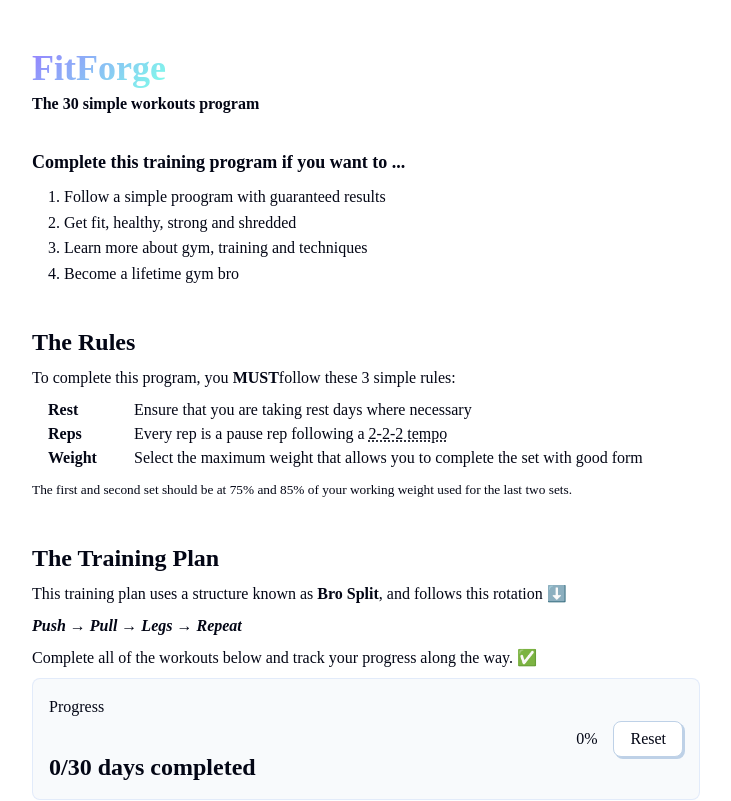
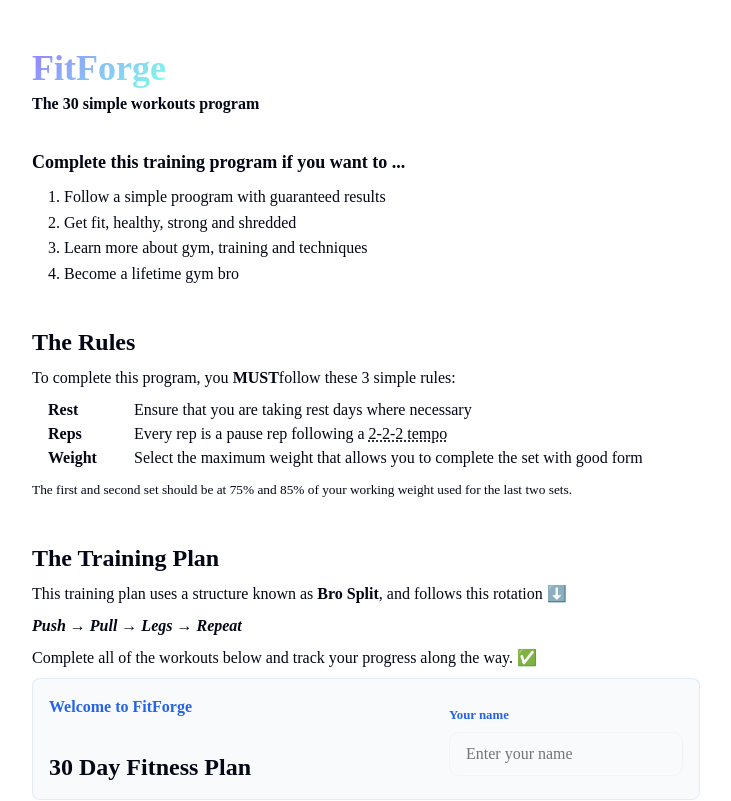
Before and after one commit to Pratyakshya10/FitForge, a React (Vite) app: page / in a window 1280 px wide. Shown: the top 801 px of the page, without its empty margins (274-1005 px from the left). Built offline with nearby package versions, Linux system fonts and the light colour scheme; a web font is replaced by a local one.

Commit message:
feat: add saved user name input

```diff
--- a/src/components/Grid.jsx
+++ b/src/components/Grid.jsx
@@ -5,17 +5,31 @@ import WorkoutCard from "./WorkoutCard.jsx"
 export default function Grid() {
     const [selectedWorkout, setSelectedWorkout] = useState(null)
     const [completedWorkouts, setCompletedWorkouts] = useState([])
+    const [userName, setUserName] = useState("")
 
     useEffect(() => {
         const savedCompletedWorkouts = localStorage.getItem("completedWorkouts")
+        const savedUserName = localStorage.getItem("fitforgeUserName")
 
         if (savedCompletedWorkouts) {
             setCompletedWorkouts(JSON.parse(savedCompletedWorkouts))
         }
+
+        if (savedUserName) {
+            setUserName(savedUserName)
+        }
     }, [])
+
+    function handleUserNameChange(event) {
+        const value = event.target.value
+
+        setUserName(value)
+        localStorage.setItem("fitforgeUserName", value)
+    }
 
     function saveCompletedWorkouts(updatedCompletedWorkouts) {
         setCompletedWorkouts(updatedCompletedWorkouts)
+
         localStorage.setItem(
             "completedWorkouts",
             JSON.stringify(updatedCompletedWorkouts)
@@ -38,22 +52,53 @@ export default function Grid() {
 
     function handleResetProgress() {
         const confirmReset = window.confirm(
-            "Are you sure you want to reset all workout progress?"
+            "Are you sure you want to reset your workout progress?"
         )
 
         if (!confirmReset) return
 
-        localStorage.clear()
+        Object.keys(training_plan).forEach((_, index) => {
+            localStorage.removeItem(`workoutData-${index}`)
+        })
+
+        localStorage.removeItem("completedWorkouts")
+
         setCompletedWorkouts([])
         setSelectedWorkout(null)
     }
 
     const totalWorkouts = Object.keys(training_plan).length
     const completedCount = completedWorkouts.length
-    const progressPercentage = Math.round((completedCount / totalWorkouts) * 100)
+    const progressPercentage =
+        totalWorkouts > 0
+            ? Math.round((completedCount / totalWorkouts) * 100)
+            : 0
 
     return (
         <>
+            <div className="user-card card">
+                <div>
+                    <p>
+                        {userName
+                            ? `Welcome back, ${userName}`
+                            : "Welcome to FitForge"}
+                    </p>
+                    <h3>30 Day Fitness Plan</h3>
+                </div>
+
+                <div className="user-input-box">
+                    <label htmlFor="userName">Your name</label>
+
+                    <input
+                        id="userName"
+                        type="text"
+                        placeholder="Enter your name"
+                        value={userName}
+                        onChange={handleUserNameChange}
+                    />
+                </div>
+            </div>
+
             <div className="progress-card card">
                 <div>
                     <p>Progress</p>
@@ -64,7 +109,10 @@ export default function Grid() {
 
                 <div className="progress-actions">
                     <p>{progressPercentage}%</p>
-                    <button onClick={handleResetProgress}>Reset</button>
+
+                    <button type="button" onClick={handleResetProgress}>
+                        Reset
+                    </button>
                 </div>
             </div>
 
@@ -133,6 +181,7 @@ export default function Grid() {
                             key={workoutIndex}
                             disabled={!isUnlocked}
                             onClick={() => setSelectedWorkout(workoutIndex)}
+                            type="button"
                         >
                             <div className="plan-card-header">
                                 <p>Day {dayNum}</p>
--- a/src/components/Modal.jsx
+++ b/src/components/Modal.jsx
@@ -1,5 +1,16 @@
 export default function Modal(props) {
     const { exercise, handleCloseModal } = props
+
+    if (!exercise) {
+        return null
+    }
+
+    const description =
+        exercise.description ||
+        exercise.desc ||
+        exercise.instructions ||
+        exercise.howTo ||
+        "No description available for this exercise yet."
 
     return (
         <div className="modal-container">
@@ -10,14 +21,22 @@ export default function Modal(props) {
             ></button>
 
             <div className="modal-content">
-                <div>
+                <button
+                    className="modal-close"
+                    onClick={handleCloseModal}
+                    type="button"
+                >
+                    ×
+                </button>
+
+                <div className="modal-section">
                     <h4>Name</h4>
-                    <h2>{exercise.name}</h2>
+                    <h2>{exercise.name || "Exercise"}</h2>
                 </div>
 
-                <div>
+                <div className="modal-section">
                     <h4>Description</h4>
-                    <p>{exercise.description || "No description available."}</p>
+                    <p>{description}</p>
                 </div>
             </div>
         </div>
```
